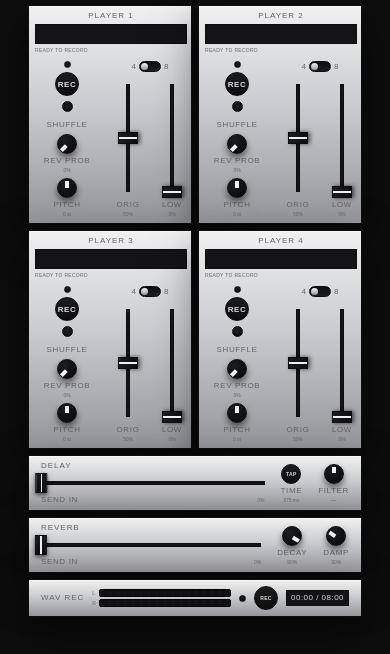
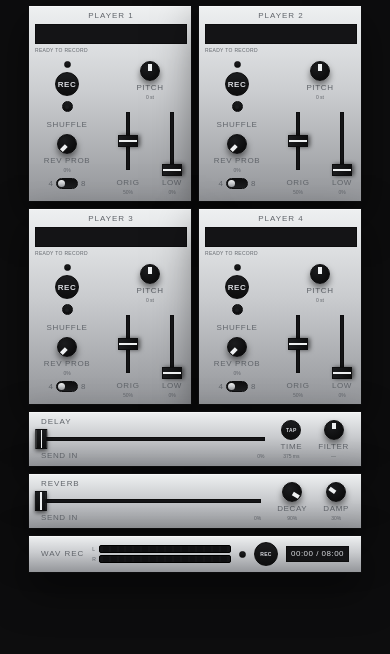
Before and after one commit to VladislavGeneralov/webloooper, a plain HTML site: page index.html in a window 390 px wide. Drawn offline with Linux system fonts and the light colour scheme.

Commit message:
Swap Pitch and the 4/8 switch: Pitch above the faders, switch in the left column
Shorter faders (58px phone / 233px desktop, labels level with the switch),
player card 219->197px / 762->683px.

Co-Authored-By: Claude Opus 5.5 <noreply@anthropic.com>

```diff
--- a/index.html
+++ b/index.html
@@ -59,8 +59,8 @@
       --card-row-gap: 4px;
       --left-col: 70px;
       --fader-w: 30px;
-      --fader-h: 108px;
-      --switch-gap: 12px;
+      --fader-h: 58px;
+      --fader-top-gap: 12px;
       --waveform-h: 20px;
       --knob-size: 20px;
       --rec-btn: 24px;
@@ -118,8 +118,8 @@
         --card-row-gap: 20px;
         --left-col: 152px;
         --fader-w: 64px;
-        --fader-h: 400px;
-        --switch-gap: 24px;
+        --fader-h: 233px;
+        --fader-top-gap: 24px;
         --waveform-h: 112px;
         --knob-size: 80px;
         --rec-btn: 96px;
@@ -297,12 +297,11 @@
       margin-left: -6px;
     }
 
-    /* 4/8 switch on top, centered over the Orig/Low pair, then the
-       faders. Moving the switch here (from above the REC LED) made the
-       left column shorter by one switch row + gap, and --fader-h is
-       shorter by that drop plus this new row and its gap, so the fader
-       labels still line up with PITCH and the whole card loses one
-       switch row of height. */
+    /* Pitch knob on top, centered over the Orig/Low pair, then the faders.
+       The left column now ends with the low 4/8 switch row instead of the
+       Pitch knob, so it's short - and --fader-h is picked so the ORIG/LOW
+       labels sit on the same line as the 4/8 switch (label center = switch
+       center), which is what sets the card's height. */
     .right-panel {
       width: 100%;
       min-width: 0;
@@ -310,10 +309,10 @@
       flex-direction: column;
       align-items: center;
       /* The fader cap overhangs the groove by --thumb-w / 2 at the top of
-         its travel (see .mixer-fader-track input); --switch-gap is chosen
-         well above that, so a fader pushed all the way up never touches
-         the switch, with visible air between them. */
-      gap: var(--switch-gap);
+         its travel (see .mixer-fader-track input); --fader-top-gap is
+         chosen well above that, so a fader pushed all the way up never
+         touches the Pitch readout above it, with visible air between. */
+      gap: var(--fader-top-gap);
       justify-content: flex-start;
       padding-top: 4px;
       margin-right: 6px;
@@ -891,18 +890,18 @@
           <span class="knob-value"></span>
         </div>
 
+        <div class="slice-row">
+          <span class="slice-mark">4</span>
+          <button class="slice-switch" data-role="sliceSwitch" type="button"></button>
+          <span class="slice-mark">8</span>
+        </div>
+      </div>
+
+      <div class="right-panel">
         <div class="knob-group">
           <div class="knob" data-role="pitchKnob"></div>
           <span class="knob-label">Pitch</span>
           <span class="knob-value"></span>
-        </div>
-      </div>
-
-      <div class="right-panel">
-        <div class="slice-row">
-          <span class="slice-mark">4</span>
-          <button class="slice-switch" data-role="sliceSwitch" type="button"></button>
-          <span class="slice-mark">8</span>
         </div>
 
         <div class="fader-row">
--- a/main.js
+++ b/main.js
@@ -1,6 +1,6 @@
 const MAX_DURATION = 10;
 
-// The 4/8 switch above each player's Orig/Low faders: how many grains a recording is
+// The 4/8 switch at the bottom of each player's left column: how many grains a recording is
 // cut into. Lane/envelope nodes are always built for the maximum, so the
 // switch never has to rebuild the audio graph - unused lanes just stay at 0.
 const SLICE_OPTIONS = [4, 8];
```
Also changed, not shown: README.md.
